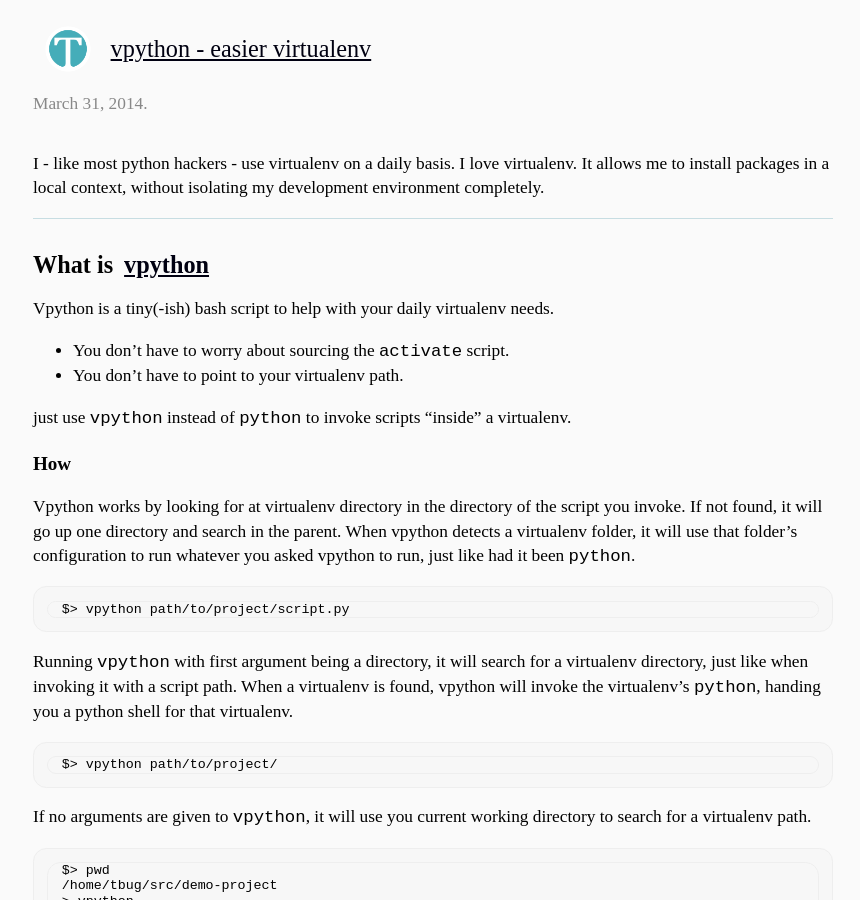
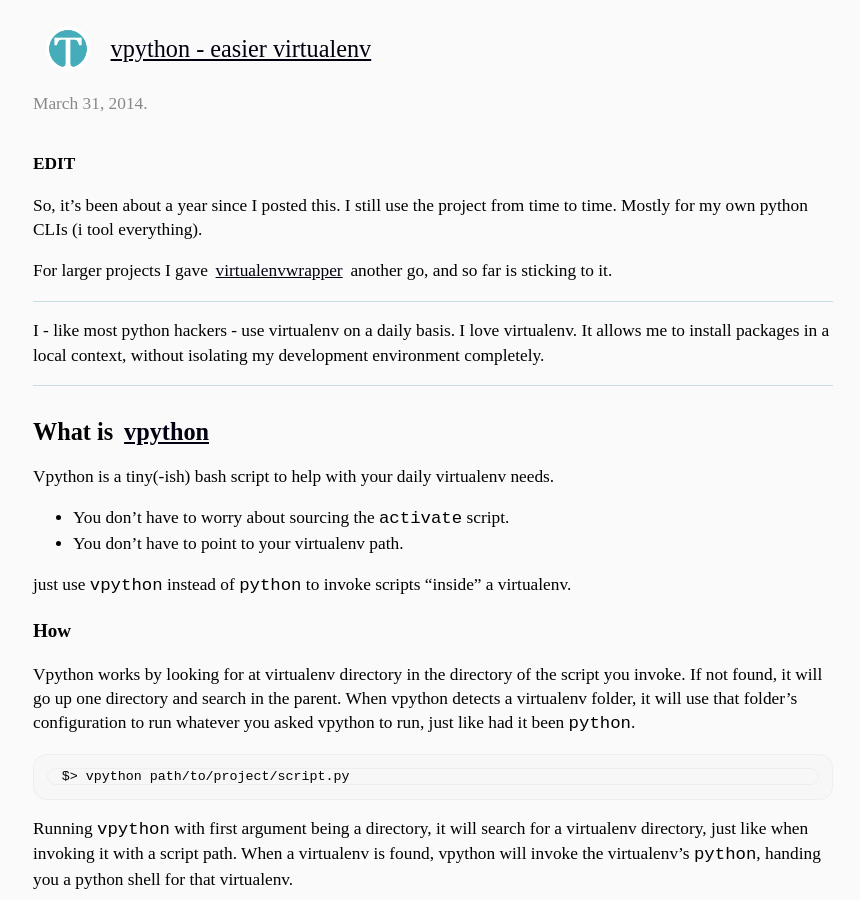
Before and after one commit to henriktudborg/henriktudborg.github.io, a Jekyll site: the page built from _posts/2014-03-31-vpython.md, in a window 1280 px wide and 900 px high. Shown: the whole window, without its empty margins (207-1067 px from the left). Built offline with Jekyll 4.4.1, drawn with Linux system fonts in a browser that asks for light colours; some web fonts are replaced; Markdown is read by kramdown in place of the engine named in the settings.

Commit message:
Adding some edits about project being old

```diff
--- a/_posts/2014-03-31-vpython.md
+++ b/_posts/2014-03-31-vpython.md
@@ -6,6 +6,18 @@ categories:
   - bash
   - virtualenv
 ---
+
+
+__EDIT__
+
+So, it's been about a year since I posted this.
+I still use the project from time to time. Mostly for my own
+python CLIs (i tool everything).
+
+For larger projects I gave [virtualenvwrapper][virtualenvwrapper] another go,
+and so far is sticking to it.
+
+- - - -
 
 I - like most python hackers - use virtualenv on a daily basis.
 I love virtualenv. It allows me to install packages in a local context,
@@ -200,3 +212,4 @@ If you find an error, open an [issue][issues], or send me a pull request with a
 
 [repo]:   https://github.com/tbug/vpython
 [issues]: https://github.com/tbug/vpython/issues
+[virtualenvwrapper]: https://virtualenvwrapper.readthedocs.org/en/latest/
--- a/atom.xml
+++ b/atom.xml
@@ -1,5 +1,4 @@
 ---
-layout: nil
 ---
 <?xml version="1.0" encoding="utf-8"?>
 <feed xmlns="http://www.w3.org/2005/Atom">
```
Also changed, not shown: _posts/2013-09-27-asynckit.py.md (+9 -0 lines).
